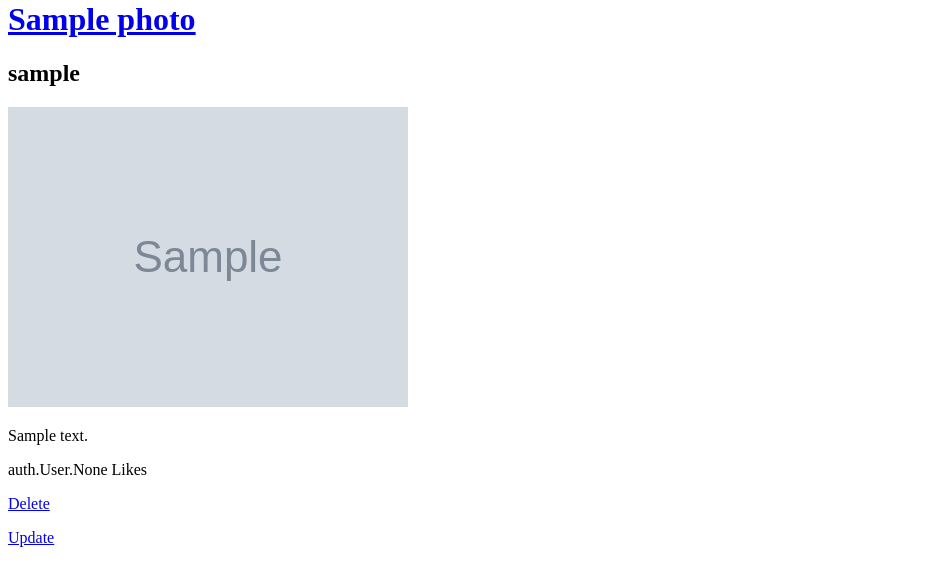
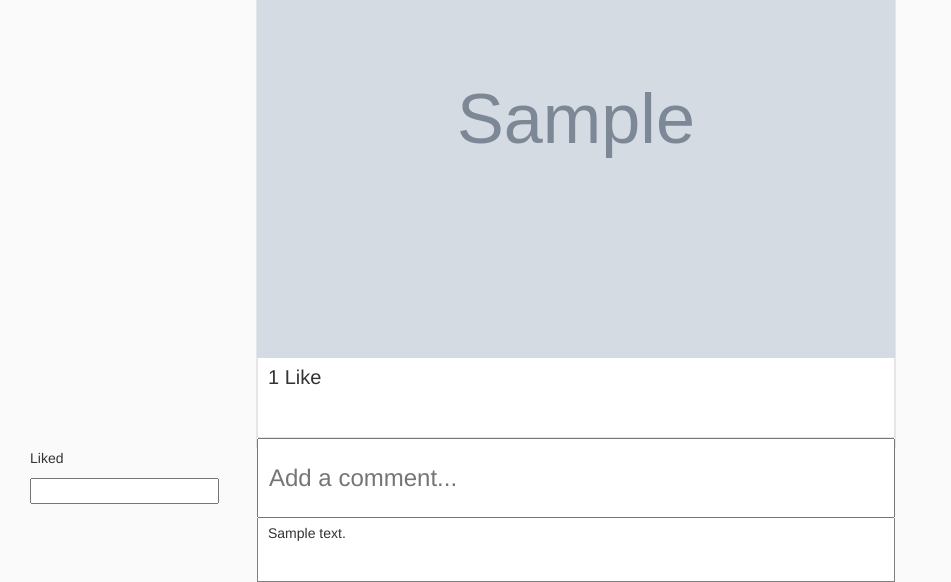
Before and after one commit to T-Boya/Instagram-Clone, a Django app: page /details/1/ in a window 1280 px wide. Shown: the part 332-914 px from the top of the page, without its empty margins (0-951 px from the left). Before the commit the page ends 879 px from the top, so only its background shows below. Run offline with Django 3.2, Linux system fonts and the light colour scheme; a user stored in the database is signed in; tables that the repository leaves empty hold one stand-in row (values such as "Sample post"); grey boxes marked "Sample" are stand-in pictures; some libraries are stand-ins or nearby versions.

Commit message:
added follow, like and comments functionality and prevented users from following and liking twice

```diff
--- a/Instagram/admin.py
+++ b/Instagram/admin.py
@@ -1,6 +1,8 @@
 from django.contrib import admin
-from Instagram.models import UserProfile, Photo, Comment
+from Instagram.models import UserProfile, Photo, Comment, Follow, Like
 
 admin.site.register(UserProfile)
 admin.site.register(Photo)
 admin.site.register(Comment)
+admin.site.register(Follow)
+admin.site.register(Like)
--- a/Instagram/forms.py
+++ b/Instagram/forms.py
@@ -1,7 +1,7 @@
 from django import forms
 from django.contrib.auth.models import User
 from django.forms import ModelForm
-from Instagram.models import UserProfile, Photo, Comment
+from Instagram.models import UserProfile, Photo, Comment, Follow
 
 class UserForm(forms.ModelForm):
     password = forms.CharField(widget=forms.PasswordInput())
@@ -13,7 +13,6 @@ class UserForm(forms.ModelForm):
         widgets = {'username': forms.TextInput(attrs={'placeholder': 'Username', 'class' : 'input'}),
         'password': forms.TextInput(attrs={'placeholder': 'Password', 'class' : 'input'}),
         'email': forms.TextInput(attrs={'placeholder': 'Email', 'class' : 'input',}),
-
         }
 
 class UserProfileForm(forms.ModelForm):
@@ -49,11 +48,19 @@ class DetailUpdateForm(forms.ModelForm):
         exclude = ('profile', 'image', 'title', )
 
 class CommentForm(forms.ModelForm):
-    comment = forms.CharField(max_length=1000, help_text="Please enter your comment")
+    text = forms.CharField(max_length=1000, label='',)
 
     class Meta:
         model = Comment
-        fields = ('comment',)
+        fields = ('text',)
+        exclude = ('author', 'photo',)
+        help_texts = {'text': None,}
+        widgets = {'text': forms.TextInput(attrs={'class' : 'comment'})}
 
 class SearchForm(forms.ModelForm):
     query = forms.CharField(max_length=1000, help_text="Please enter photo title")
+
+class FollowForm(forms.ModelForm):
+    class Meta:
+        model = Follow
+        exclude = ('stalker', 'victim',)
--- a/Instagram/urls.py
+++ b/Instagram/urls.py
@@ -5,7 +5,7 @@ urlpatterns = [
     url(r'^$', views.index, name='index'),
     # url(r'register/', views.register, name='register'),
     url(r'delete/(\d+)', views.deleteImage, name='delete'),
-   url(r'^like/(?P<id>\d+)/$', views.like, name='like'),
+    url(r'follow/(\d+)', views.follow, name='follow'),
     url(r'login/', views.userlogin, name='login'),
     url(r'^logout/$', views.user_logout, name='logout'),
     url(r'^view/all/$', views.images, name='images'),
@@ -14,4 +14,5 @@ urlpatterns = [
     url(r'^update/(?P<id>\d+)/$', views.update, name='update'),
     url(r'^details/(?P<id>\d+)/$', views.details, name='details'),
     url(r'^user/(?P<id>\d+)/$', views.user, name='user'),
+    url(r'^like/(?P<id>\d+)/$', views.like, name='like'),
 ]
--- a/Instagram/views.py
+++ b/Instagram/views.py
@@ -8,8 +8,8 @@ from django.contrib.auth import authenticate, login, logout
 from django.contrib.auth.decorators import login_required
 from django.http import HttpResponseRedirect, HttpResponse
 from django.core.urlresolvers import reverse
-from Instagram.forms import UserForm, UserProfileForm, PhotoForm, DetailUpdateForm, CommentForm
-from Instagram.models import Photo, UserProfile, Comment
+from Instagram.forms import UserForm, UserProfileForm, PhotoForm, DetailUpdateForm, CommentForm, FollowForm
+from Instagram.models import Photo, UserProfile, Comment, Follow, Like
 from django.contrib.auth.models import User
 from django.views.decorators.http import require_POST
 
@@ -116,14 +116,41 @@ def upload(request):
         print(form.errors)
     return render(request, 'Instagram/upload.html', context = {'form':form,})
 
-@login_required
+# @login_required
 def details(request, id = None):
     photo = get_object_or_404(Photo, id=id)
-    return render(request, 'Instagram/details.html', context = {'photo' : photo,})
+    form = CommentForm()
+    all_likes = Like.objects.all()
+    pic_likes = all_likes.filter(photo_id=id)
+    like_count = len(pic_likes)
+    liker = pic_likes.filter(liker_id=request.user.id)
+    if len(liker) != 0:
+        liked=True
+    all_comments = Comment.objects.all().order_by('-id')
+    comments = all_comments.filter(photo_id=id)
+    if request.method == 'POST':
+        form = CommentForm(request.POST)
+        if form.is_valid():
+            comment = form.save(commit=False)
+            comment.author = request.user
+            comment.photo = photo
+            comment.save()
+            return redirect('details', id=photo.id)
+    else:
+        form = CommentForm()
+    return render(request, 'Instagram/details.html', context = {'form':form, 'comments':comments, 'photo':photo, 'form':form, 'like_count':like_count, 'liked':liked})
+
 
 def deleteImage(request, photo_id):
     image = Photo.objects.filter(id=photo_id).first()
     image.delete_photo()
+    return redirect('images')
+
+def follow(request, user_id):
+    usermodel = User.objects.get_or_create(id='user_id')
+    request.user.userprofile.follows.add(usermodel.userprofile)
+    # user = usermodel.userprofile.objects.filter(id=user_id).first()
+    # user.follow()
     return redirect('images')
 
 @login_required
@@ -164,12 +191,19 @@ def user(request, id=None):
     user_Photos = Photo.objects.filter(author_id=id)
     # photos = User_Photos.photo_set.all()
     photos = user_Photos.all()
+    all_followers = Follow.objects.all()
+    user_followers = all_followers.filter(victim_id=id)
+    user_following = all_followers.filter(stalker_id=id)
+    follow_count = len(user_followers)
+    user_follow_count = len(user_following)
+    if len(user_following) != 0:
+        following = True
     # Photo_comments = Comment.objects.filter(author_id=id).filter(photo_id=photo.id)
     # comments = Photo_comments.all()
 
     # current_user = request.user
     # add_follower = current_user.follows.add(user)
-    return render(request, 'Instagram/user.html', context = {'photos' : photos,})
+    return render(request, 'Instagram/user.html', context = {'photos' : photos, 'follow_count':follow_count, 'following':following,})
 
 # # @login_required
 # @require_POST
@@ -206,3 +240,24 @@ def like(request, id=None):
             photo.save()
 
     return HttpResponse(likes)
+
+@login_required
+def follow(request, id=None):
+
+    form = FollowForm()
+    user_Photos = Photo.objects.filter(author_id=id)
+    photos = user_Photos.all()
+
+    return render(request, 'Instagram/user.html', context = {'photos' : photos,})
+
+def follow(request, id = None):
+    victim = get_object_or_404(UserProfile, id=id)
+    follow = Follow(victim=victim.user, stalker=request.user)
+    follow.save()
+    return redirect('search')
+
+def like(request, id = None):
+    photo = get_object_or_404(Photo, id=id)
+    like = Like(liker=request.user, photo=photo, liked=True)
+    like.save()
+    return redirect('search')
--- a/static/CSS/base.css
+++ b/static/CSS/base.css
@@ -20,7 +20,7 @@ body {
     opacity: 0.7;
 }
 .navbar-brand img {
-    height: 2vh;
+    max-height: 100%;
 }
 ul.nav li.dropdown:hover > ul.dropdown-menu {
     display: block;
@@ -31,3 +31,6 @@ ul.nav li.dropdown:hover > ul.dropdown-menu {
     }
   }
 /* NAVIGATION BAR */
+.content {
+    padding-top: 50px;
+}
--- a/templates/Instagram/base.html
+++ b/templates/Instagram/base.html
@@ -0,0 +1,41 @@
+<!DOCTYPE html>
+{% load staticfiles %}
+<html>
+    <head>
+        {% block title%}
+        <title>Instagram</title>
+        {% endblock %}
+        {% block icon %}
+        <link rel="icon" href="https://instagram-brand.com/wp-content/uploads/2016/11/app-icon2.png">
+        {% endblock %}
+        <link rel="stylesheet" href="https://maxcdn.bootstrapcdn.com/bootstrap/3.3.7/css/bootstrap.min.css" integrity="sha384-BVYiiSIFeK1dGmJRAkycuHAHRg32OmUcww7on3RYdg4Va+PmSTsz/K68vbdEjh4u" crossorigin="anonymous">
+        {% block stylesheet%}
+        <link rel="stylesheet" type="text/css" href="../../static/CSS/feed.css">
+        {% endblock %}
+    </head>
+    <body>
+        {% block navbar %}
+        <nav class="navbar navbar-default navbar-fixed-top" style="overflow: hidden;">
+            <div class="container-fluid" style="height: 4vh;">
+              <div class="navbar-header">
+                    <a class="navbar-brand"><img src=
+                        "../../static/images/navbar.png"
+                            alt="calligraphy-fonts" border="0"></a>
+              </div>
+              <ul class="nav navbar-nav">
+                <li class="search"><form class="navbar-form" role="search" action="{% url 'search' %}">
+                    <div class="input-group"><input class="inputbox" type="text" placeholder="Search" name="title"><button class="btn btn-default" type="submit" style="height: 27px; margin-top: -1px; padding-bottom: 5px;"><i class="glyphicon glyphicon-search"></i></button></form></li>
+
+              </ul>
+            </div>
+          </nav>
+        {% endblock %}
+        <div class="content" style="margin-top: 70px;">
+        {% block content %}
+        {% endblock %}
+        </div>
+        {% load staticfiles %}
+        <script src="https://ajax.googleapis.com/ajax/libs/jquery/3.3.1/jquery.min.js"></script>
+        <script src="https://maxcdn.bootstrapcdn.com/bootstrap/3.3.7/js/bootstrap.min.js" integrity="sha384-Tc5IQib027qvyjSMfHjOMaLkfuWVxZxUPnCJA7l2mCWNIpG9mGCD8wGNIcPD7Txa" crossorigin="anonymous"></script>
+    </body>
+</html>
--- a/templates/Instagram/details.html
+++ b/templates/Instagram/details.html
@@ -1,29 +1,59 @@
-<!DOCTYPE html>
+{% extends 'Instagram/base.html' %}
 {% load staticfiles %}
-<html>
-    <head>
-        <title>grrg</title>
-        <script src="https://ajax.googleapis.com/ajax/libs/jquery/1.11.1/jquery.min.js"></script>
-        <script src="{% static "JS/ajax.js" %}"></script>
-    </head>
-    <body>
+{% block content %}
+<div class = "photo">
+        <div style="display:flex;justify-content:center;align-items:center;">
+                <div>
+                        <div class="containe1r">
+                            <div style="border-bottom: 1px solid rgb(160, 159, 159);">
+                                <h1 class="header">{{ photo.title }}</h1><a href="{% url 'user' id=photo.author.id %}"><p>{{ photo.author }}</p></a>
+                            </div>
+                            <div style="padding-top: 10px;"></div>
+                                <img src="{{ photo.image.url }}" style="width: 100%;">
+                                <div class="underbox">
+                                    {% if like_count = 1 %}
+                                    <p>{{ like_count }} Like</p>
+                                    {% else %}
+                                    <p>{{ like_count }} Likes</p>
+                                    {% endif %}
+                                </div>
+                                <input class="comment" placeholder="Add a comment...">
+                                {% for comment in comments %}
+                                    <div style="width: 100%; height: 8vh; padding-top: 5px; padding-left: 10px; border: 1px solid gray; border-top: none; background-color: white;">{{ comment.text }}</div>
+                                {% endfor %}
+                            </div>
+                            <!-- <a href = "{%url  'delete' photo.id %}"><p>Delete</p></a>
+                            <a href = "{%url  'update' photo.id %}"><p>Update</p></a> -->
+                </div>
+              </div>
+        </div>
+        {% if liked %}
+        <p>Liked</p>
+        {% else %}
+        <a href = "{%url  'like' photo.id %}"><p>Like</p></a>
+        {% endif %}
 
-            <span class="like-row">
-                    {% if liked %}
-                      <i class="fas fa-heart" id='like-icon' data-href="{% url 'like' image.id %}"></i>
-                    {% else %}
-                      <i class="far fa-heart" id='like-icon' data-href="{% url 'like' image.id %}"></i>
-                    {% endif %}
-                    <img id='comment-icon' src="{% static 'images/chatt.png' %}" class="img-responsive" alt="Image">
-                  </span>
+
+        <form method="POST" class="post-form">
+            {% csrf_token %}
+                {{ form }}
+                <!-- <button type="submit" class="save btn btn-default">Save</button> -->
+                </form>
+
+<!--
+            <p>
+                    <strong id="like_count">{{ photo.likes }}</strong> people like this photo
+                            <button id="likes" data-photoid="{{ photo.id }}" class="btn btn-primary" type="button">
+                            <span class="glyphicon glyphicon-thumbs-up"></span>
+                            Like
+                            </button>
+                    </p>
 
 
         <h1><a href="{% url 'user' photo.author.id %}">{{ photo.title }}</a></h1>
         <h2>{{ photo.author }}</h2>
         <img src="{{ photo.image.url }}">
         <p>{{ photo.description }}</p>
-        <p>{{ photo.likes }} Likes</p>
-        <a href = "{%url  'delete' photo.id %}"><p>Delete</p></a>
-        <a href = "{%url  'update' photo.id %}"><p>Update</p></a>
-    </body>
-</html>
+        <p>{{ photo.likes }} Likes</p> -->
+
+{% endblock %}
```
Also changed, not shown: Instagram/models.py (+18 -14 lines), templates/Instagram/index_clone.html (deleted, +0 -12 lines), templates/Instagram/instagram_clone_feed.html (deleted, +0 -16 lines), templates/Instagram/user.html (+14 -1 lines), Instagram/migrations/0009_auto_20180525_1115.py (added), Instagram/migrations/0010_auto_20180528_1332.py (added), Instagram/migrations/0011_auto_20180528_1335.py (added), Instagram/migrations/0012_auto_20180528_1525.py (added).
